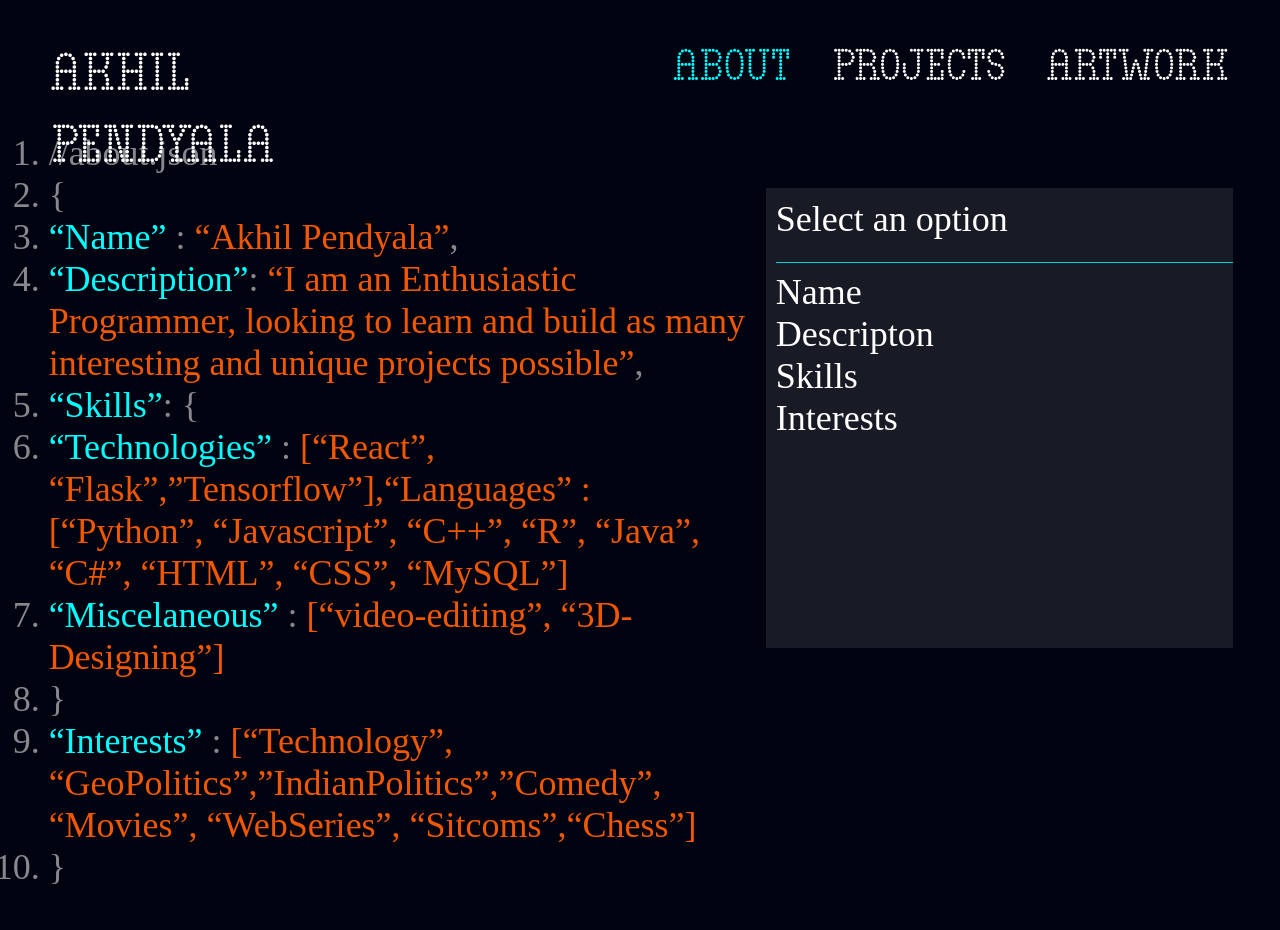
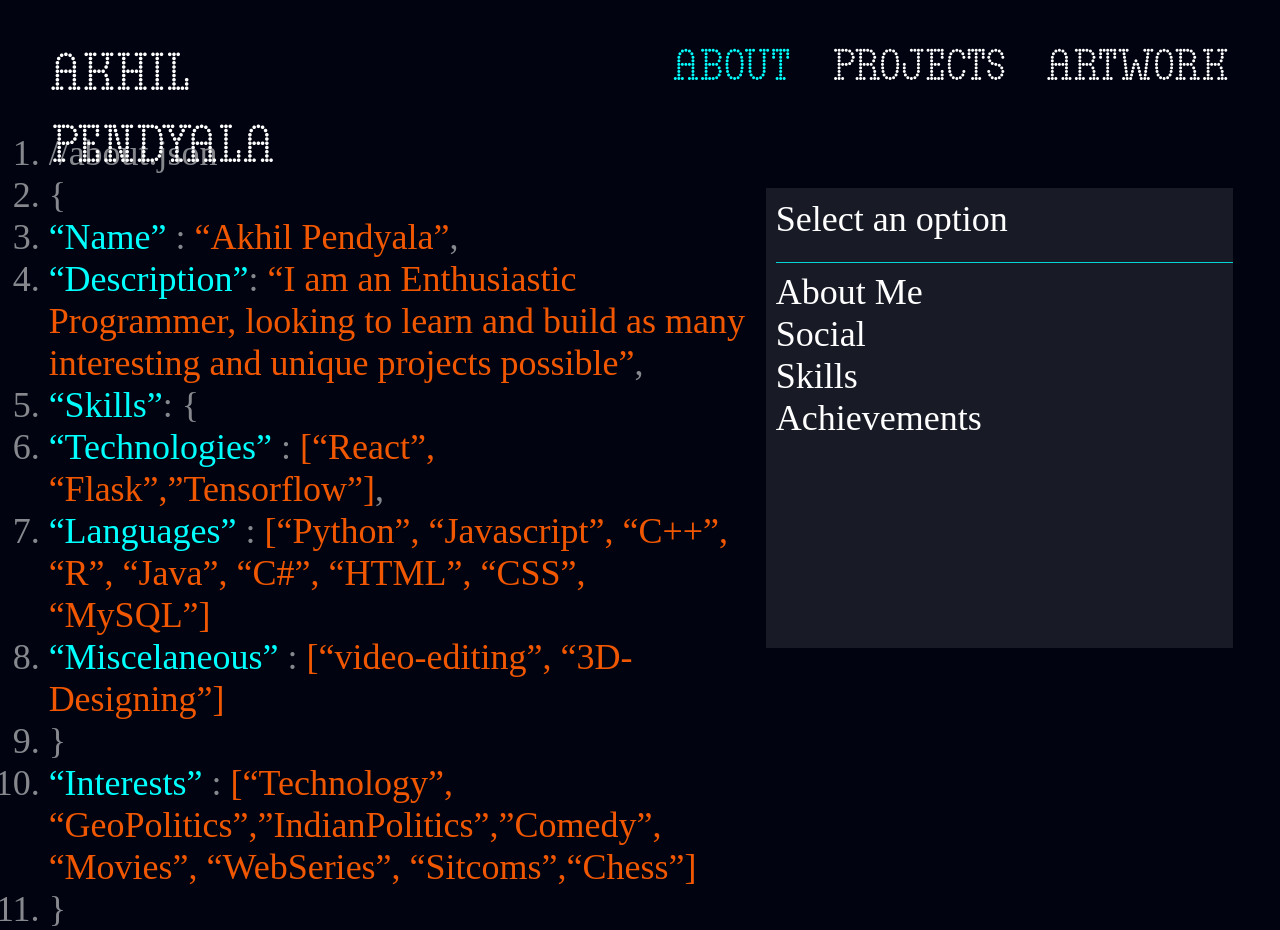
Before and after one commit to ThermalDust095/New-Portfolio, a React (Vite) app: page /about in a window 1280 px wide. Before the commit the page ends 888 px from the top, so only its background shows below. Built offline with nearby package versions, Linux system fonts and the light colour scheme; a web font is replaced by a local one.

Commit message:
pc-changes-done

```diff
--- a/src/components/About.css
+++ b/src/components/About.css
@@ -93,6 +93,7 @@ body{
     padding-top: 10px;
 }
 
+
 #line{
     position: relative;
     top: 2.707vh;
--- a/src/components/About.jsx
+++ b/src/components/About.jsx
@@ -14,7 +14,8 @@ export default function About(props) {
   <a><a className='blue'>“Name”</a> : <a className='org'>“Akhil Pendyala”</a>,
   </a>,<a><a className='blue'>“Description”</a>: <a className='org'>“I am an Enthusiastic Programmer, looking to learn and build as many  interesting and unique projects possible”</a>,</a>,
   sk_elem,
-  <a> <a className='blue'>“Technologies” </a>: <a className='org'>[“React”, “Flask”,”Tensorflow”],“Languages” : [“Python”, “Javascript”, “C++”, “R”, “Java”, “C#”, “HTML”, “CSS”, “MySQL”]</a></a>,
+  <a> <a className='blue'>“Technologies” </a>: <a className='org'>[“React”, “Flask”,”Tensorflow”]</a>,</a>,
+  <a><a className='blue'>“Languages”</a> : <a className='org'>[“Python”, “Javascript”, “C++”, “R”, “Java”, “C#”, “HTML”, “CSS”, “MySQL”]</a></a>,
   <a> <a className='blue'>“Miscelaneous” </a>: <a className='org'>[“video-editing”, “3D-Designing”]</a></a>,
   "}",
   <a><a className='blue'>“Interests” </a>: <a className='org'>[“Technology”, “GeoPolitics”,”IndianPolitics”,”Comedy”, “Movies”, “WebSeries”, “Sitcoms”,“Chess”]</a></a>,
@@ -24,7 +25,10 @@ export default function About(props) {
   const [opt, setOpt] = useState("")
 
   const values = {
-    "name": "Hi, My name is Akhil Pendyala, I like to blah blah blah"
+    "me": "Hi, My name is Akhil Pendyala, I like to enlarge my knowledge about the Computer Science field and learn technologies that are changing the world right now. I percieve myself to also be passionate about various other fields such as Chess, Geo-Poltics, Cinema, Post World War History",
+    "social":<><h2><a href='https://www.instagram.com/imakhilpendyala/' target='__blank'>Instagram</a></h2><h2><a href='https://github.com/ThermalDust095/' target='__blank'>Github</a></h2><h2><a href='https://www.linkedin.com/in/akhil-pendyala-0380a71a6/' target='__blank'>LinkedIn</a></h2><h2><a href='https://twitter.com/ImAkhilPendyala' target='__blank'>Twitter/X</a></h2></>,
+    "skills":<a style={{fontSize: "24px"}}>I believe to specialize myself with most of the high level languages like Python, Java, Javascript. While knowing the building blocks of backend and front end frameworks along with SQL. I have also worked on neural networks with the Tensorflow framework, I am increasingly interested in the Field of Neural Networks, and currently am looking for any opportunity to learn Machine Learning suitable for industrial standards</a>,
+    "achievements":<ul style={{fontSize: "26px", display: "flex", flexDirection:"column",gap:"10px"}}><li>Winning 1st place at a 24-Hr Hackathon at Global Academy of Technology, Bangalore</li><li>Co-Hosting a College Event "Capture-The_Flag" to introduce a new concept of competition to the college atmosphere</li><li>Coming Top 25 in Inter College "DSI-Codeathon" organized by Neopat</li><li>Winning Smaller College Technical Events such as "CascadingCrafts" hosted by CSEDSATM</li></ul>
   }
 
   const handleClick = (e, opt) => {
@@ -56,10 +60,10 @@ export default function About(props) {
           </svg>
         </div>
         <div>
-          {hasClicked ? <h2>{values[opt]}</h2> : <><h2 onClick={(e) => handleClick(e,"name")}>Name</h2>
-          <h2 onClick={(e) => handleClick(e,"description")}>Descripton</h2>
+          {hasClicked ? <h2>{values[opt]}</h2> : <><h2 onClick={(e) => handleClick(e,"me")}>About Me</h2>
+          <h2 onClick={(e) => handleClick(e,"social")}>Social</h2>
           <h2 onClick={(e) => handleClick(e,"skills")}>Skills</h2>
-          <h2 onClick={(e) => handleClick(e,"interests")}>Interests</h2></>}
+          <h2 onClick={(e) => handleClick(e,"achievements")}>Achievements</h2></>}
         </div>
       </div>
     </div>
--- a/src/components/Projects.jsx
+++ b/src/components/Projects.jsx
@@ -9,7 +9,7 @@ export default function Projects() {
   {"name":"Rapid Aid","desc":"An uber like web app designed to book ambulances. Built at a 24 hour hackathon IGNUS by InnoVisions.", "url":"https://github.com/ThermalDust095/rapidAid"},
   {"name":"Churn Predictor","desc":"An AI-ML project focused at predicting Customer's Churn Probability based on factors like Bill , Subscription Length and hosted on AWS using Flask","url":"https://github.com/ThermalDust095/Churn-Predictor"},
   {"name":"Swiftly", "desc":"Group DBMS project for a more fluid xerox file management web app for our college's library xerox shop","url":"https://github.com/ThermalDust095/Xerox-Management"},
-  {"name":"Kenobi","desc":"A discord bot that runs thru Google's Perspective AI and stores the messages and calculates user's a rating based on his/her toxicity. One of my initial projects that I had worked on during Class 12"},
+  {"name":"Kenobi","desc":"A discord bot that runs thru Google's Perspective AI and stores the messages and calculates user's a rating based on his/her toxicity. One of my initial projects that I had worked on during Class 12","url":"https://github.com/ThermalDust095/General_Kenobi_GoogleMod"},
   {"name":"Accident Analysis","desc":"Data Analysis on Bangalore Accident using R by making a weight map of Bangalore's Wards and an Interactive Map that shows these data in coordinates.","url":"https://github.com/ThermalDust095/AccidentAnalysis"}
   ]
 
```
